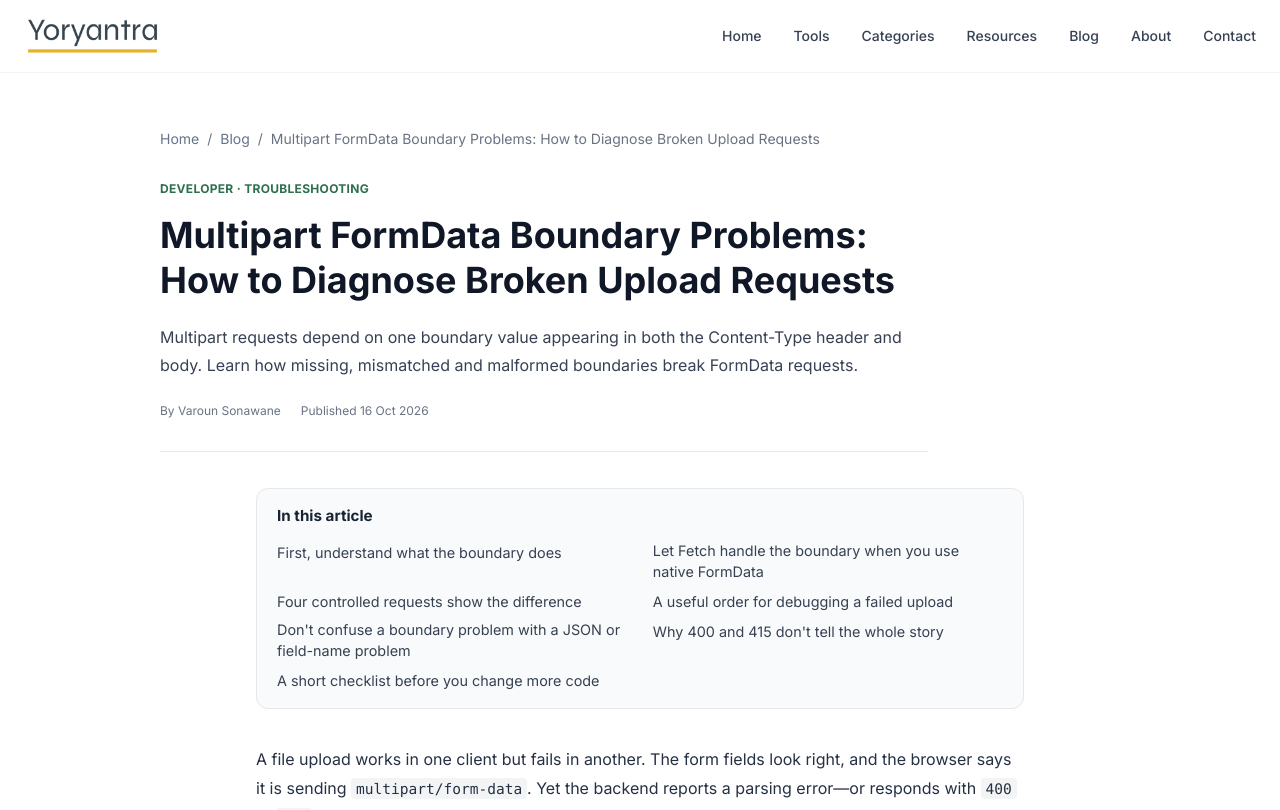
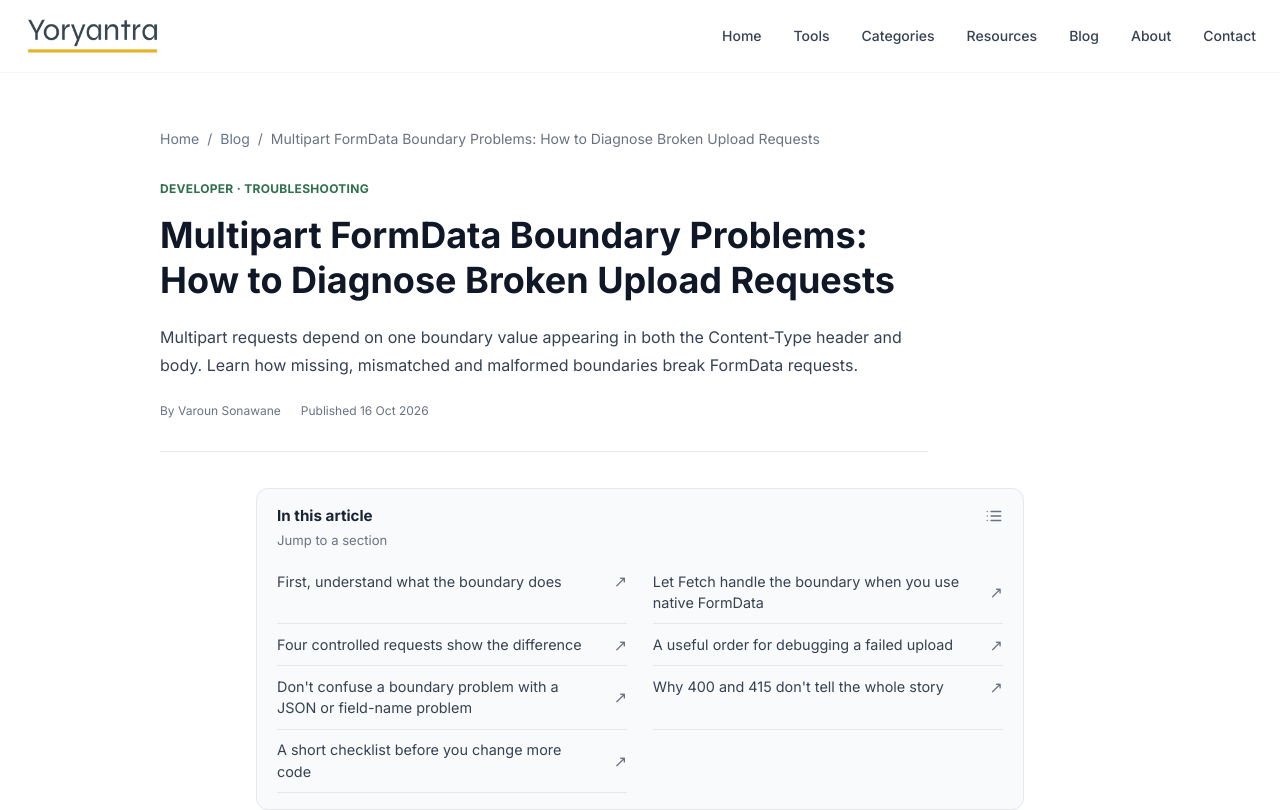
Before and after one commit to vaarunsonawwane-ops/yoryantra-new, a Next.js app: page /blog/formdata-multipart-boundary-troubleshooting in a window 1280 px wide. Shown: the top 810 px of the page. Built offline with nearby package versions, Linux system fonts and the light colour scheme.

Commit message:
In this article

```diff
--- a/app/blog/[slug]/page.tsx
+++ b/app/blog/[slug]/page.tsx
@@ -121,7 +121,14 @@ export default async function BlogArticlePage({ params }: PageProps) {
       {tocLinks.length > 0 && (
         <div className="mx-auto mt-9 max-w-3xl">
           <nav className="yoryantra-blog-toc-desktop" aria-label="In this article">
-            <p className="yoryantra-blog-toc-title">In this article</p>
+            <div className="yoryantra-blog-toc-heading">
+              <p className="yoryantra-blog-toc-title">In this article</p>
+              <svg aria-hidden="true" className="yoryantra-blog-toc-list-icon" width="18" height="18" viewBox="0 0 24 24" fill="none" stroke="currentColor" strokeWidth="1.8" strokeLinecap="round" strokeLinejoin="round">
+                <path d="M8 6h13M8 12h13M8 18h13" />
+                <path d="M3 6h.01M3 12h.01M3 18h.01" />
+              </svg>
+            </div>
+            <p className="yoryantra-blog-toc-help">Jump to a section</p>
             <ul className="yoryantra-blog-toc-list">
               {tocLinks.map((section) => (
                 <li key={section.id}><a href={`#${section.id}`}>{section.title}</a></li>
@@ -129,7 +136,15 @@ export default async function BlogArticlePage({ params }: PageProps) {
             </ul>
           </nav>
           <details className="yoryantra-blog-toc-mobile">
-            <summary>In this article</summary>
+            <summary>
+              <span className="yoryantra-blog-toc-mobile-text">
+                <span className="yoryantra-blog-toc-title">In this article</span>
+                <span className="yoryantra-blog-toc-help">Jump to a section</span>
+              </span>
+              <svg aria-hidden="true" className="yoryantra-blog-toc-chevron" width="20" height="20" viewBox="0 0 24 24" fill="none" stroke="currentColor" strokeWidth="2" strokeLinecap="round" strokeLinejoin="round">
+                <path d="m6 9 6 6 6-6" />
+              </svg>
+            </summary>
             <nav aria-label="In this article">
               <ul className="yoryantra-blog-toc-list">
                 {tocLinks.map((section) => (
--- a/app/blog/blog.css
+++ b/app/blog/blog.css
@@ -122,36 +122,62 @@
   border-radius: 12px;
   padding: 1rem 1.25rem;
 }
-.yoryantra-blog-toc-title,
-.yoryantra-blog-toc-mobile summary {
-  color: #182434;
-  font-size: .95rem;
-  font-weight: 700;
-}
+.yoryantra-blog-toc-heading { display: flex; align-items: center; justify-content: space-between; gap: 1rem; }
+.yoryantra-blog-toc-title { color: #182434; font-size: .95rem; font-weight: 700; }
+.yoryantra-blog-toc-list-icon { flex: none; color: #6b7280; }
+.yoryantra-blog-toc-help { color: #6b7280; font-size: .82rem; line-height: 1.5; margin-top: .2rem; }
 .yoryantra-blog-toc-list {
   display: grid;
   grid-template-columns: repeat(2, minmax(0, 1fr));
-  gap: .35rem 1.6rem;
+  gap: 0 1.6rem;
   list-style: none;
-  margin: .75rem 0 0;
+  margin: .65rem 0 0;
   padding: 0;
 }
-.yoryantra-blog-toc-list li { min-width: 0; }
+.yoryantra-blog-toc-list li { min-width: 0; border-bottom: 1px solid #e5e7eb; }
 .yoryantra-blog-toc-list a {
-  display: inline-block;
+  display: flex;
+  justify-content: space-between;
+  align-items: center;
+  gap: .9rem;
+  width: 100%;
+  padding: .6rem 0;
   color: #374151;
   font-size: .9rem;
   line-height: 1.5;
   text-decoration: none;
   overflow-wrap: anywhere;
 }
-.yoryantra-blog-toc-list a:hover { color: var(--light-gold); text-decoration: underline; text-underline-offset: 3px; }
+.yoryantra-blog-toc-list a::after {
+  content: "↗";
+  flex: none;
+  color: #6b7280;
+  font-size: 1rem;
+  line-height: 1;
+}
+.yoryantra-blog-toc-list a:hover { color: var(--light-gold); }
+.yoryantra-blog-toc-list a:hover::after { color: var(--light-gold); }
 .yoryantra-blog-toc-list a:focus-visible { outline: 2px solid var(--green); outline-offset: 3px; border-radius: 2px; }
 .yoryantra-blog-toc-desktop { display: block; }
 .yoryantra-blog-toc-mobile { display: none; }
+.yoryantra-blog-toc-mobile summary {
+  display: flex;
+  justify-content: space-between;
+  align-items: center;
+  gap: 1rem;
+  list-style: none;
+  cursor: pointer;
+}
+.yoryantra-blog-toc-mobile summary::-webkit-details-marker { display: none; }
+.yoryantra-blog-toc-mobile summary:focus-visible { outline: 2px solid var(--green); outline-offset: 3px; border-radius: 3px; }
+.yoryantra-blog-toc-mobile-text { display: flex; flex-direction: column; }
+.yoryantra-blog-toc-chevron { color: #6b7280; flex: none; transition: transform .2s ease; }
+.yoryantra-blog-toc-mobile[open] .yoryantra-blog-toc-chevron { transform: rotate(180deg); }
 @media (max-width: 639px) {
   .yoryantra-blog-toc-desktop { display: none; }
   .yoryantra-blog-toc-mobile { display: block; }
-  .yoryantra-blog-toc-mobile summary { cursor: pointer; }
   .yoryantra-blog-toc-list { grid-template-columns: minmax(0, 1fr); }
 }
+@media (prefers-reduced-motion: reduce) {
+  .yoryantra-blog-toc-chevron { transition: none; }
+}
```
